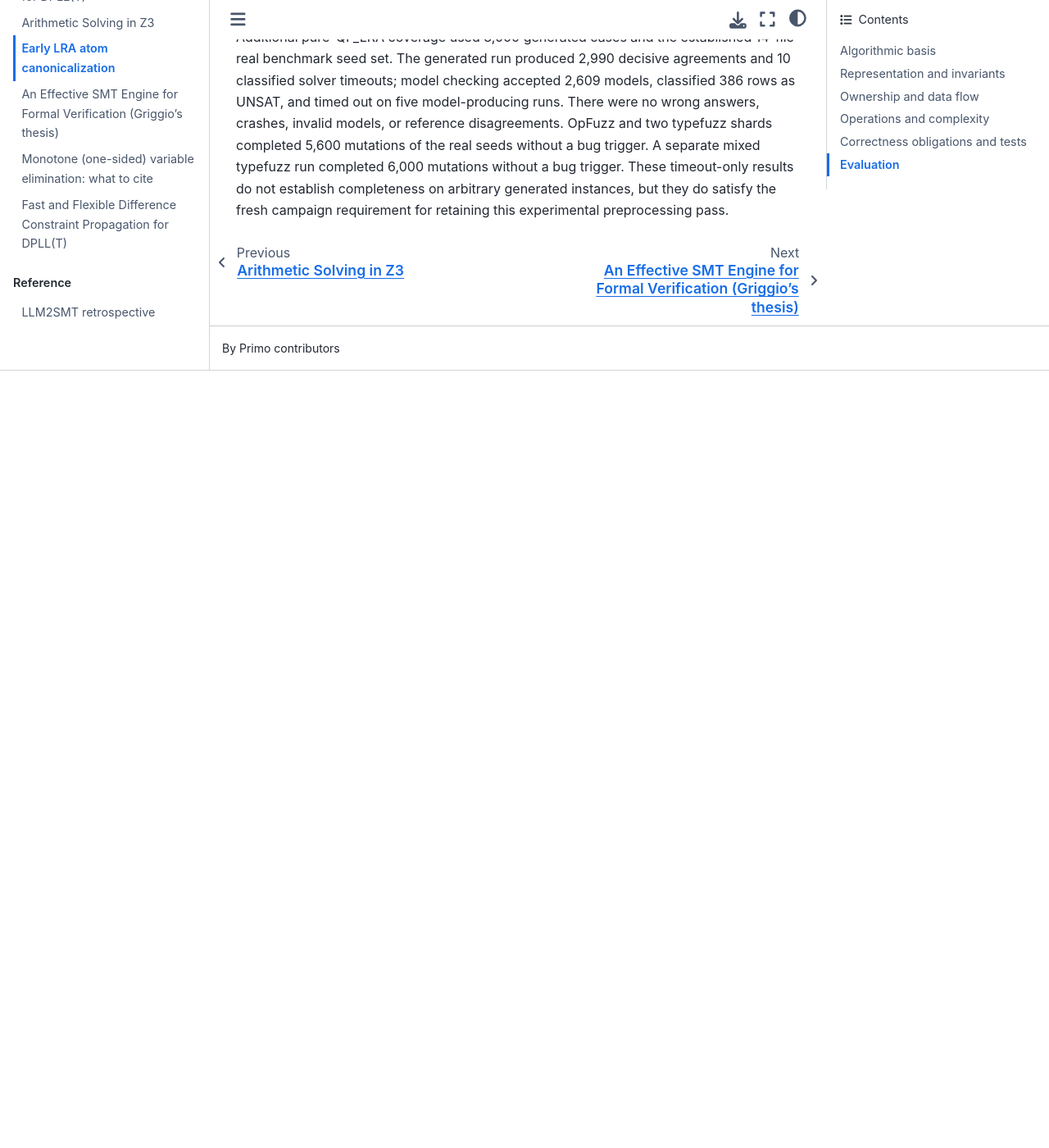
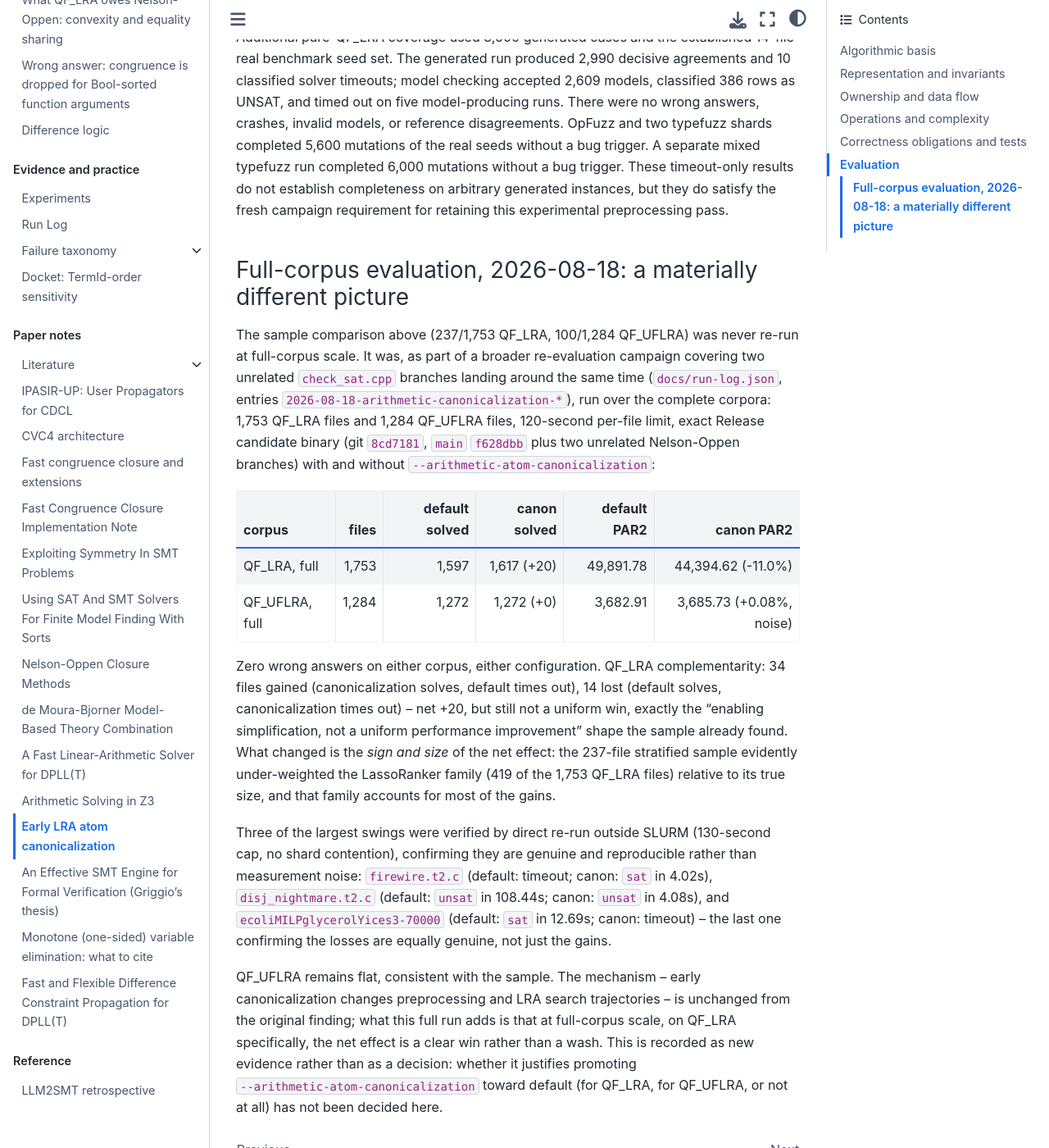
Before and after one commit to primo-solver/primo, a Jupyter Book: the page built from docs/papers/lra-atom-canonicalization.md, in a window 1280 px wide and 1400 px high, scrolled down 3930 px. Shown: the whole window at 82% size. Built offline with Jupyter Book 1.0.4 settings and Sphinx 7.4.7 and the Sphinx Book theme 1.1.4, drawn with Linux system fonts in a browser that asks for light colours; before the commit the page ends 4382 px from its top, so only the background shows below that.

Commit message:
Record the full-corpus canonicalization evaluation
Supersedes the 237/1,753 QF_LRA and 100/1,284 QF_UFLRA sample comparisons
with the full corpora: QF_LRA goes from a wash (202 vs 201 on the sample)
to a clear net win (+20 solved, -11% PAR2 on all 1,753 files), while
QF_UFLRA stays flat, matching the sample. Zero wrong answers throughout.

The sample apparently under-weighted LassoRanker (419 of 1,753 QF_LRA
files) relative to its true size, which is where most of the gain comes
from. Three of the largest swings were re-verified directly outside SLURM
to rule out measurement noise -- all reproduced exactly, including one of
the losses, confirming the effect is genuine and bidirectional, not just a
lucky sample.

Recorded as evidence, not a promotion decision: the mechanism (early
canonicalization changes search trajectories, not a uniform improvement)
is unchanged, and whether this justifies changing the default is left
open.

```diff
--- a/docs/papers/lra-atom-canonicalization.md
+++ b/docs/papers/lra-atom-canonicalization.md
@@ -159,3 +159,45 @@ real seeds without a bug trigger. A separate mixed typefuzz run completed 6,000
 mutations without a bug trigger. These timeout-only results do not establish
 completeness on arbitrary generated instances, but they do satisfy the fresh
 campaign requirement for retaining this experimental preprocessing pass.
+
+### Full-corpus evaluation, 2026-08-18: a materially different picture
+
+The sample comparison above (237/1,753 QF_LRA, 100/1,284 QF_UFLRA) was never
+re-run at full-corpus scale. It was, as part of a broader re-evaluation
+campaign covering two unrelated `check_sat.cpp` branches landing around the
+same time (`docs/run-log.json`, entries `2026-08-18-arithmetic-canonicalization-*`),
+run over the complete corpora: 1,753 QF_LRA files and 1,284 QF_UFLRA files,
+120-second per-file limit, exact Release candidate binary (git `8cd7181`,
+`main` `f628dbb` plus two unrelated Nelson-Oppen branches) with and without
+`--arithmetic-atom-canonicalization`:
+
+| corpus | files | default solved | canon solved | default PAR2 | canon PAR2 |
+| --- | ---: | ---: | ---: | ---: | ---: |
+| QF_LRA, full | 1,753 | 1,597 | 1,617 (+20) | 49,891.78 | 44,394.62 (-11.0%) |
+| QF_UFLRA, full | 1,284 | 1,272 | 1,272 (+0) | 3,682.91 | 3,685.73 (+0.08%, noise) |
+
+Zero wrong answers on either corpus, either configuration. QF_LRA
+complementarity: 34 files gained (canonicalization solves, default times out),
+14 lost (default solves, canonicalization times out) -- net +20, but still not
+a uniform win, exactly the "enabling simplification, not a uniform
+performance improvement" shape the sample already found. What changed is the
+*sign and size* of the net effect: the 237-file stratified sample evidently
+under-weighted the LassoRanker family (419 of the 1,753 QF_LRA files) relative
+to its true size, and that family accounts for most of the gains.
+
+Three of the largest swings were verified by direct re-run outside SLURM
+(130-second cap, no shard contention), confirming they are genuine and
+reproducible rather than measurement noise: `firewire.t2.c` (default:
+timeout; canon: `sat` in 4.02s), `disj_nightmare.t2.c` (default: `unsat` in
+108.44s; canon: `unsat` in 4.08s), and `ecoliMILPglycerolYices3-70000`
+(default: `sat` in 12.69s; canon: timeout) -- the last one confirming the
+losses are equally genuine, not just the gains.
+
+QF_UFLRA remains flat, consistent with the sample. The mechanism -- early
+canonicalization changes preprocessing and LRA search trajectories -- is
+unchanged from the original finding; what this full run adds is that at
+full-corpus scale, on QF_LRA specifically, the net effect is a clear win
+rather than a wash. This is recorded as new evidence rather than as a
+decision: whether it justifies promoting `--arithmetic-atom-canonicalization`
+toward default (for QF_LRA, for QF_UFLRA, or not at all) has not been decided
+here.
```
